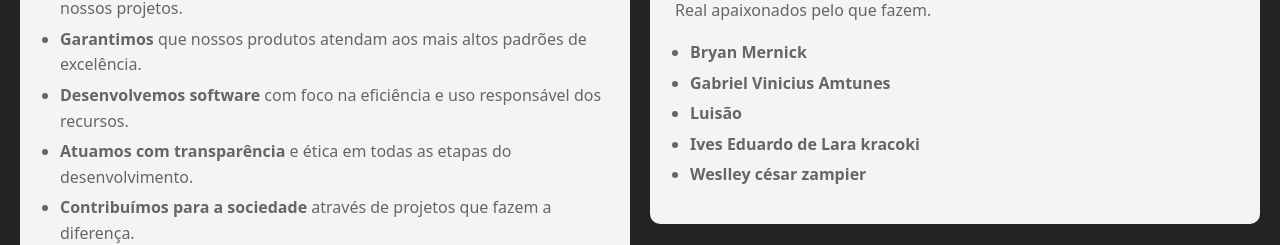
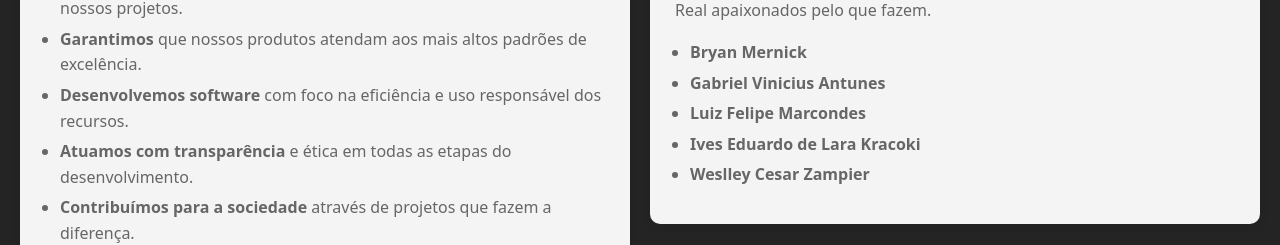
Before and after one commit to TurkFlame/dashboardIBGE, a React (Vite) app: page /sobre-nos in a window 1280 px wide. Shown: the part 484-729 px from the top of the page. Built offline with nearby package versions, Linux system fonts and the light colour scheme.

Commit message:
feat: Arrumando os nomes.

```diff
--- a/src/pages/sobreNos.tsx
+++ b/src/pages/sobreNos.tsx
@@ -54,10 +54,10 @@ const SobreNos: React.FC = () => {
 
           <ul className='mb-3'>
             <li><b>Bryan Mernick</b></li>
-            <li><b>Gabriel Vinicius Amtunes</b></li>
-            <li><b>Luisão</b></li>
-            <li><b>Ives Eduardo de Lara kracoki</b></li>
-            <li><b>Weslley césar zampier</b></li>
+            <li><b>Gabriel Vinicius Antunes</b></li>
+            <li><b>Luiz Felipe Marcondes</b></li>
+            <li><b>Ives Eduardo de Lara Kracoki</b></li>
+            <li><b>Weslley Cesar Zampier</b></li>
           </ul>
         </section>
       </div>
```
Also changed, not shown: 1 other file (tests, documents, lock files or other folders).
